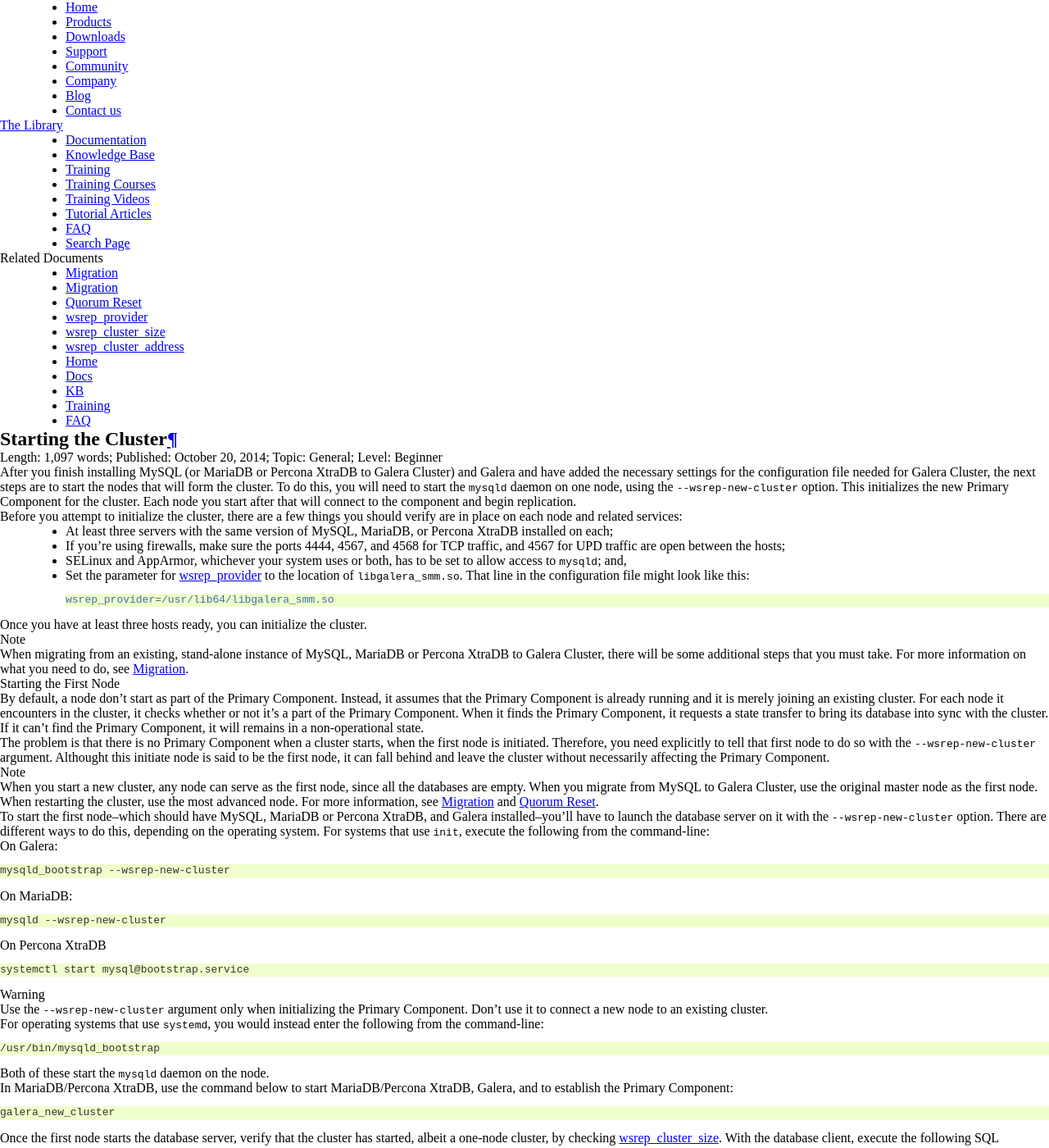
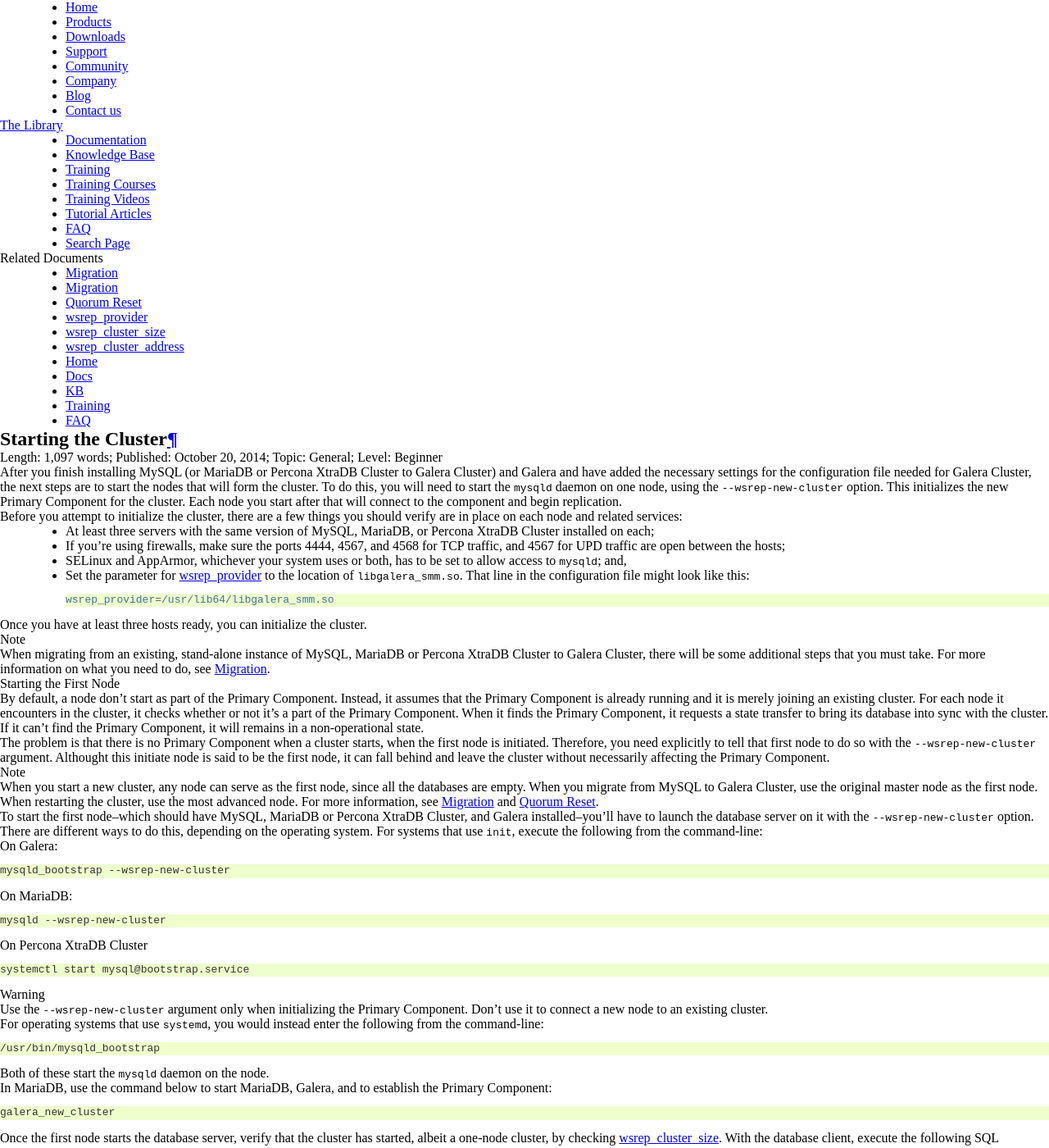
Before and after one commit to codership/documentation, a Sphinx documentation site: the page built from galeracluster/source/training/tutorials/starting-cluster.rst, in a window 1280 px wide and 1400 px high. Shown: the whole window at 82% size. Built offline with Sphinx 7.4.7, drawn with Linux system fonts in a browser that asks for light colours; comment, search, counter and statistics services are not loaded.

Commit message:
Adjustments to commands.

```diff
--- a/galeracluster/source/training/tutorials/starting-cluster.rst
+++ b/galeracluster/source/training/tutorials/starting-cluster.rst
@@ -65,11 +65,11 @@ Starting the Cluster
 
    Length:  1,097 words; Published: October 20, 2014; Topic: General; Level: Beginner
 
-After you finish installing MySQL (or MariaDB or Percona XtraDB to Galera Cluster) and Galera and have added the necessary settings for the configuration file needed for Galera Cluster, the next steps are to start the nodes that will form the cluster.  To do this, you will need to start the ``mysqld`` daemon on one node, using the ``--wsrep-new-cluster`` option.  This initializes the new :term:`Primary Component` for the cluster.  Each node you start after that will connect to the component and begin replication.
+After you finish installing MySQL (or MariaDB or Percona XtraDB Cluster to Galera Cluster) and Galera and have added the necessary settings for the configuration file needed for Galera Cluster, the next steps are to start the nodes that will form the cluster.  To do this, you will need to start the ``mysqld`` daemon on one node, using the ``--wsrep-new-cluster`` option.  This initializes the new :term:`Primary Component` for the cluster.  Each node you start after that will connect to the component and begin replication.
 
 Before you attempt to initialize the cluster, there are a few things you should verify are in place on each node and related services:
 
-- At least three servers with the same version of MySQL, MariaDB, or Percona XtraDB installed on each;
+- At least three servers with the same version of MySQL, MariaDB, or Percona XtraDB Cluster installed on each;
 
 - If you're using firewalls, make sure the ports 4444, 4567, and 4568 for TCP traffic, and 4567 for UPD traffic are open between the hosts;
 
@@ -83,7 +83,7 @@ Before you attempt to initialize the cluster, there are a few things you should
 
 Once you have at least three hosts ready, you can initialize the cluster.
 
-.. note:: When migrating from an existing, stand-alone instance of MySQL, MariaDB or Percona XtraDB to Galera Cluster, there will be some additional steps that you must take.  For more information on what you need to do, see :doc:`Migration <./migration>`.
+.. note:: When migrating from an existing, stand-alone instance of MySQL, MariaDB or Percona XtraDB Cluster to Galera Cluster, there will be some additional steps that you must take.  For more information on what you need to do, see :doc:`Migration <./migration>`.
 
 
 .. _`Starting First Cluster Node`:
@@ -96,7 +96,7 @@ The problem is that there is no Primary Component when a cluster starts, when th
 
 .. note:: When you start a new cluster, any node can serve as the first node, since all the databases are empty.  When you migrate from MySQL to Galera Cluster, use the original master node as the first node.  When restarting the cluster, use the most advanced node.  For more information, see :doc:`Migration <./migration>` and :doc:`Quorum Reset <../../../documentation/quorum-reset>`.
 
-To start the first node--which should have MySQL, MariaDB or Percona XtraDB, and Galera installed--you'll have to launch the database server on it with the ``--wsrep-new-cluster`` option.  There are different ways to do this, depending on the operating system. For systems that use ``init``, execute the following from the command-line:
+To start the first node--which should have MySQL, MariaDB or Percona XtraDB Cluster, and Galera installed--you'll have to launch the database server on it with the ``--wsrep-new-cluster`` option.  There are different ways to do this, depending on the operating system. For systems that use ``init``, execute the following from the command-line:
 
 On Galera:
 
@@ -110,7 +110,7 @@ On MariaDB:
 
    mysqld --wsrep-new-cluster
 
-On Percona XtraDB
+On Percona XtraDB Cluster
 
 .. code-block:: console
 
@@ -126,7 +126,7 @@ For operating systems that use ``systemd``, you would instead enter the followin
 
 Both of these start the ``mysqld`` daemon on the node.
 
-In MariaDB/Percona XtraDB, use the command below to start MariaDB/Percona XtraDB, Galera, and to establish the Primary Component:
+In MariaDB, use the command below to start MariaDB, Galera, and to establish the Primary Component:
 
 .. code-block:: console
 
```
